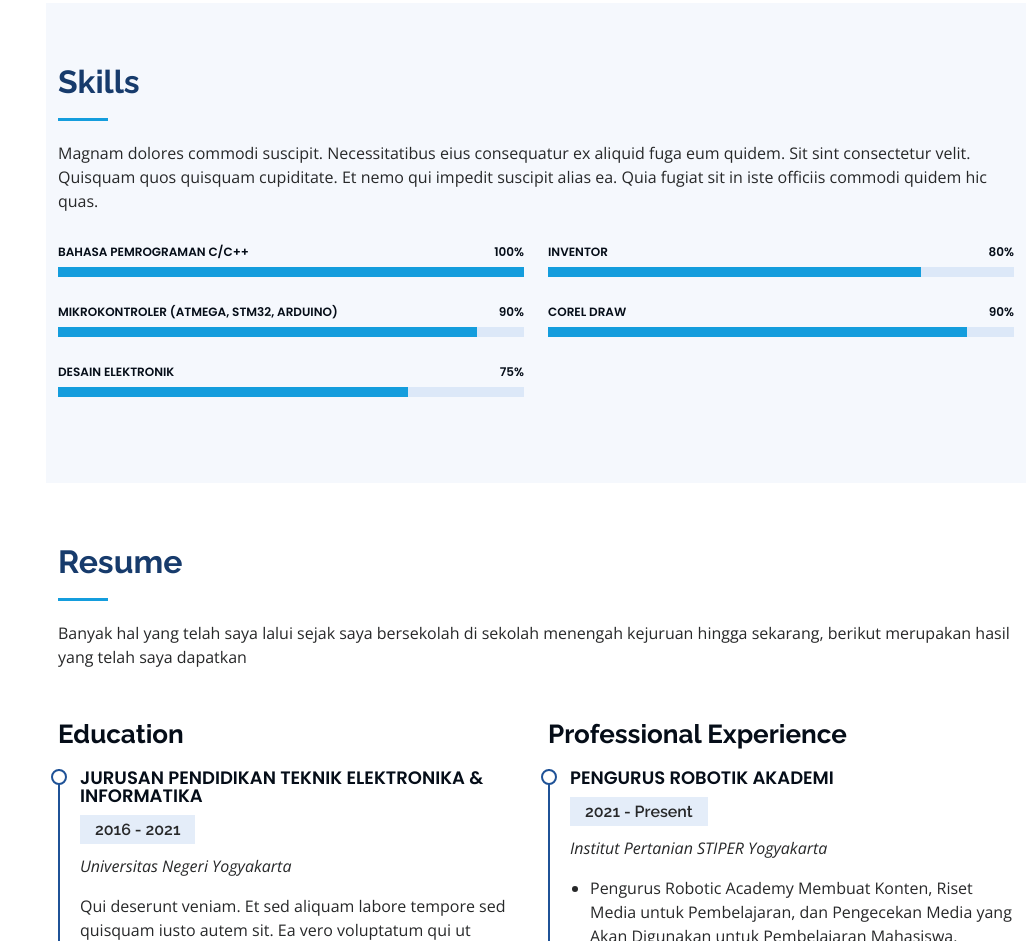
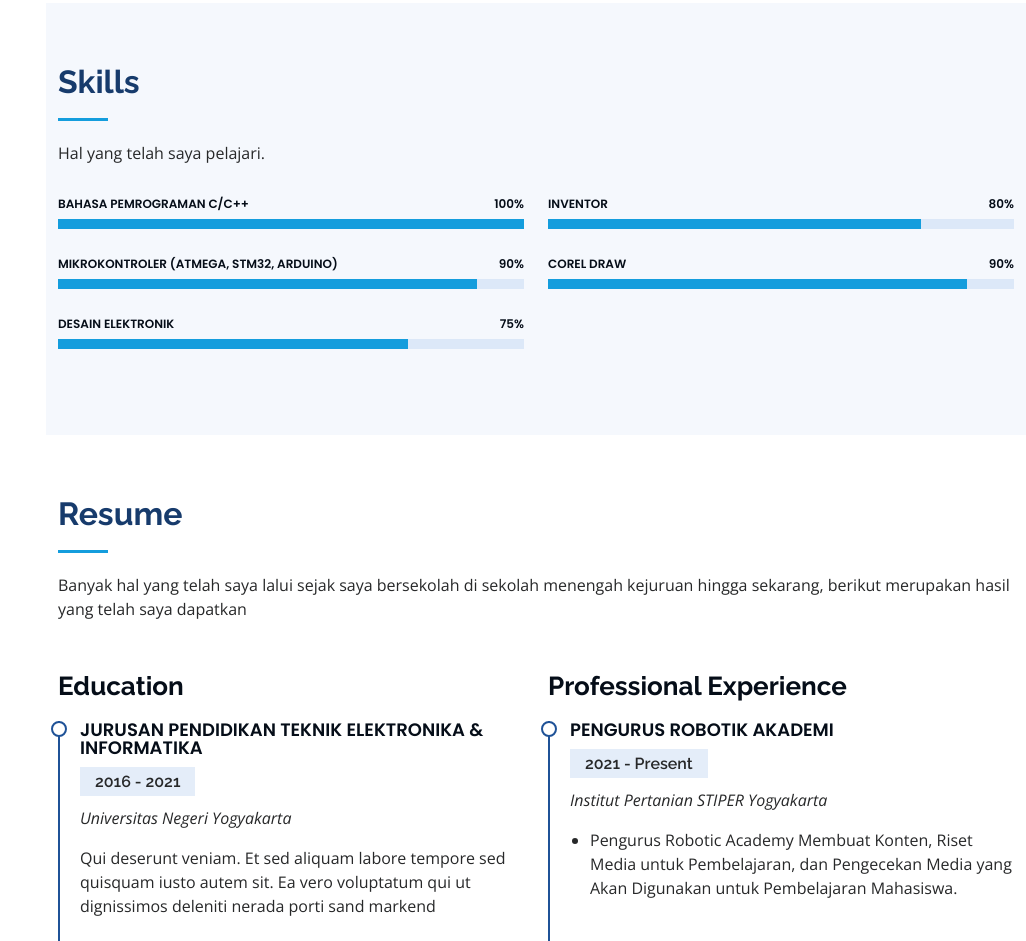
Before and after one commit to gemgum/gemgum.github.io, a plain HTML site: page index.html in a window 1280 px wide. Shown: the part 1481-2422 px from the top of the page, without its empty margins (254-1280 px from the left). Drawn offline with nearby package versions, Linux system fonts and the light colour scheme.

Commit message:
skill keterangan

```diff
--- a/index.html
+++ b/index.html
@@ -191,7 +191,7 @@
 
         <div class="section-title">
           <h2>Skills</h2>
-          <p>Magnam dolores commodi suscipit. Necessitatibus eius consequatur ex aliquid fuga eum quidem. Sit sint consectetur velit. Quisquam quos quisquam cupiditate. Et nemo qui impedit suscipit alias ea. Quia fugiat sit in iste officiis commodi quidem hic quas.</p>
+          <p>Hal yang telah saya pelajari.</p>
         </div>
 
         <div class="row skills-content">
```
